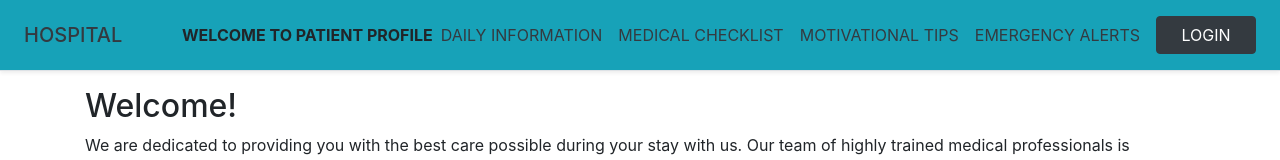
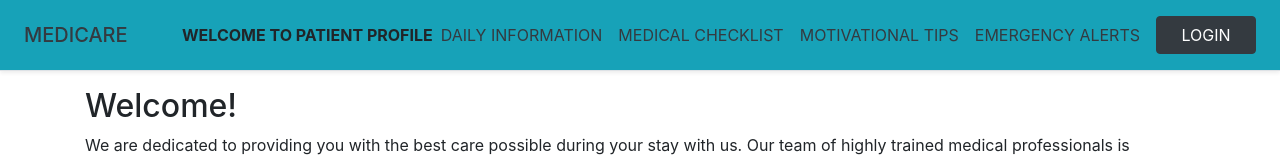
Before and after one commit to singhbikramjeet/group1-comp308, a React (Create React App) app in the folder client/: page / in a window 1280 px wide. Shown: the top 160 px of the page. Built offline with nearby package versions, Linux system fonts and the light colour scheme; no server answers.

Commit message:
closes #3

```diff
--- a/client/src/components/Navbar.js
+++ b/client/src/components/Navbar.js
@@ -26,7 +26,7 @@ function Navbar(props) {
   return (
     <>
       <header className="d-flex flex-md-row justify-content-between align-items-center p-3 px-md-4 mb-3 bg-info border-bottom shadow-sm">
-        <Link className="h5 my-0 me-md-auto text-dark" to="/">HOSPITAL{profile ? ' - ' + profile.firstName : ''}</Link>
+        <Link className="h5 my-0 me-md-auto text-dark" to="/"> MEDICARE {profile ? ' - ' + profile.firstName : ''}</Link>
         <div className="d-flex justify-content-between align-items-center">
           <nav className="my-2 my-md-0 me-md-3">
             {profile && profile.role === 1 ? (
```
